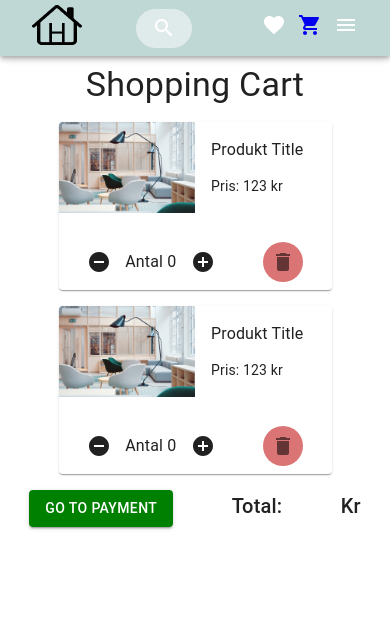
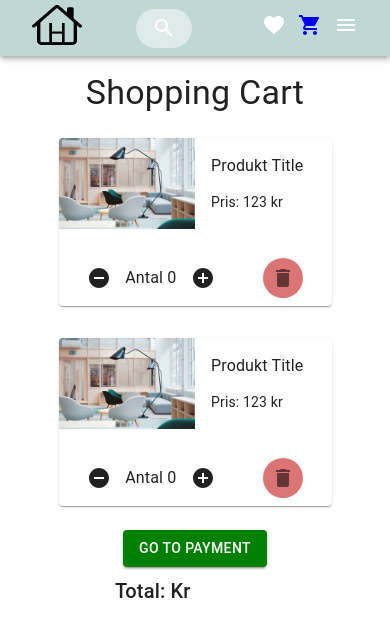
Before and after one commit to Vacannot/HomeStore, a React app: page /cartpage in a window 390 px wide. Shown: the top 636 px of the page. Built offline with nearby package versions, Linux system fonts and the light colour scheme.

Commit message:
Fix responsive layout on cart item card Fixes #35

```diff
--- a/src/app.tsx
+++ b/src/app.tsx
@@ -1,6 +1,6 @@
 import React, { StrictMode } from 'react';
 import { BrowserRouter } from 'react-router-dom';
-import Layout from './layout/Layout';
+import Layout from './layout/layout';
 
 function App() {
 	return (
--- a/src/components/CategoryCarousel.tsx
+++ b/src/components/CategoryCarousel.tsx
@@ -50,7 +50,7 @@ const arrowStyleRight: CSSProperties = {
     height: "100%",
     display: 'flex',
     alignItems: 'center',
-    right: 0,
+    right: -1,
 }
 const carouselItemsContainer: CSSProperties = {
     height: '70%',
--- a/src/components/cartItemCard.tsx
+++ b/src/components/cartItemCard.tsx
@@ -8,7 +8,7 @@ import Typography from '@mui/material/Typography';
 import image from '../assets/furniture.jpeg';
 import QuantityCounter from './QuantityCounter';
 import DeleteIcon from '@mui/icons-material/Delete';
-import { useTheme } from '@mui/material/styles';
+import { ThemeProvider, useTheme } from '@mui/material/styles';
 import useMediaQuery from '@mui/material/useMediaQuery';
 
 function CartItemCard() {
@@ -18,6 +18,7 @@ function CartItemCard() {
 
 
     return(
+
         <Card sx={rootCardStyle}>
             <div style={{display: "flex"}}>
                 <CardMedia sx={CardMediaStyle}  component="img" image={image} alt="placeholder"/>
@@ -29,7 +30,6 @@ function CartItemCard() {
                  </CardContent>
             </div>
 
-
             <CardActions sx={CardActionsStyle}>
                 <QuantityCounter/>
                 <IconButton sx={{backgroundColor: "#DB7575"}} aria-label="remove item from cart">
@@ -37,11 +37,13 @@ function CartItemCard() {
                 </IconButton>
             </CardActions>
         </Card>
+
     )
 }
 
 const rootCardStyle: CSSProperties = {
 	width: '70%',
+    maxWidth: '30rem;',
 	margin: '1rem auto',
 	display: 'flex',
 	flexDirection: 'column',
@@ -49,7 +51,7 @@ const rootCardStyle: CSSProperties = {
 const CardActionsStyle: CSSProperties = {
     display: "flex",
     justifyContent: "space-around"
-}
+};
 
 const CardMediaStyle: CSSProperties = {
 	height: '100%',
--- a/src/layout/layout.tsx
+++ b/src/layout/layout.tsx
@@ -1,8 +1,8 @@
 import React, { CSSProperties } from 'react';
 import { Switch, Route } from 'react-router-dom';
-import StartPage from '../pages/StartPage';
-import Header from '../components/Header';
-import CartPage from '../pages/CartPage';
+import StartPage from '../pages/startPage';
+import Header from '../components/header';
+import CartPage from '../pages/cartPage';
 import Footer from './Footer';
 
 function Layout() {
--- a/src/pages/cartPage.tsx
+++ b/src/pages/cartPage.tsx
@@ -1,58 +1,36 @@
 
 
-import { makeStyles, Button, Typography, useTheme, Theme } from "@mui/material";
+import { Button, Typography, useTheme, Theme } from "@mui/material";
 import React, { CSSProperties } from "react";
-import CartItemCard from "../components/CartItemCard";
-import useMediaQuery from '@mui/material/useMediaQuery';
+import CartItemCard from "../components/cartItemCard";
 
-// declare module '@mui/material/styles' {
-//     interface useStyles {
-//         pagetitle: {
-//             fontSize: string,
-//         }
-//     }
-// }
-
-// const useStyles = makeStyles((theme: Theme) => ({
-//     pageTitle: {
-//         fontSize: "1.5rem",
-//         [theme.breakpoints.up('sm')]: {
-//             fontSize: "2rem",
-//         }
-//     }
-// }))
+function CartPage() {
 
 
-function CartPage() {
-    // const classes = useStyles();
-    const theme = useTheme();
-    const matches = useMediaQuery(theme.breakpoints.up('sm'));
+
 
     return(
         <div style={rootStyle}>
-            <Typography align="center" variant="h4">Shopping Cart</Typography>
+            <Typography align="center" variant="h4" sx={{ m:1 }}>Shopping Cart</Typography>
             <CartItemCard/>
             <CartItemCard/>
-
-            <div style={{display: "flex", flexDirection: "row", justifyContent: "space-around"}}>
-                <Button sx={{backgroundColor: "green"}} variant="contained">GO TO PAYMENT</Button>
-                <Typography variant="h6">
-                    Total:
-                </Typography>
-                <Typography variant="h6">
-                    Kr
-                </Typography>
+            <div style={paymentDivStyle}>
+                <Button sx={{backgroundColor: "green", m: 1}} variant="contained">GO TO PAYMENT</Button>
+                <Typography variant="h6">Total: Kr</Typography>
             </div>
-
         </div>
-
-
-
     )
 }
 
 const rootStyle: CSSProperties = {
+    display: 'flex',
+    flexDirection: 'column',
+    alignItems: 'center',
 	marginTop: '4rem',
 };
 
+const paymentDivStyle: CSSProperties = {
+    maxWidth: '20rem',
+}
+
 export default CartPage;
```
